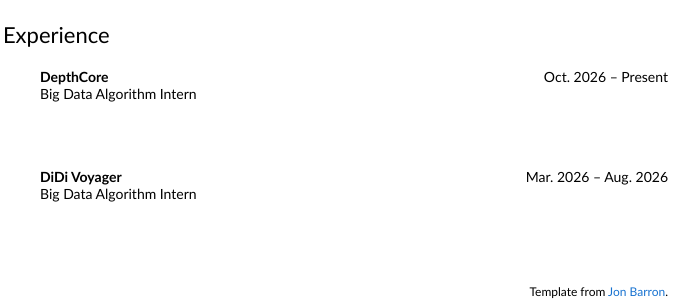
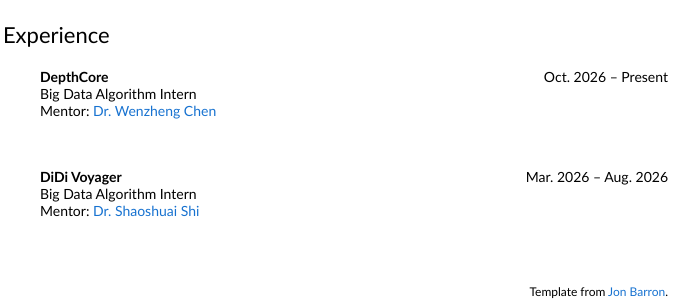
Before and after one commit to Silence-ai423/silence-ai423.github.io, a plain HTML site: page index.html in a window 1280 px wide. Shown: the part 1579-1885 px from the top of the page, 356-1055 px from the left. Drawn offline with Linux system fonts and the light colour scheme.

Commit message:
Add Dr. Wenzheng Chen and Dr. Shaoshuai Shi as internship mentors

```diff
--- a/index.html
+++ b/index.html
@@ -98,13 +98,15 @@ Mengke Zhang, <strong>Tianyi Yang</strong>, Xinzhuo Li, Anlong Ming<sup>†</sup
 <tr>
 <td class="org-logo-cell"><img class="org-logo" src="depthcore-logo.png" alt="DepthCore logo" width="76" height="76" loading="lazy"></td>
 <td class="entry-copy" style="padding:12px 16px;vertical-align:top"><strong><span data-en="DepthCore" data-zh="深度核芯">DepthCore</span></strong><br>
-<span data-en="Big Data Algorithm Intern" data-zh="大数据算法实习生">Big Data Algorithm Intern</span>
+<span data-en="Big Data Algorithm Intern" data-zh="大数据算法实习生">Big Data Algorithm Intern</span><br>
+<span data-en="Mentor: " data-zh="导师：">Mentor: </span><a href="https://wenzhengchen.github.io/" target="_blank" rel="noopener noreferrer">Dr. Wenzheng Chen</a>
 </td><td class="entry-date" style="padding:12px 16px;vertical-align:top;text-align:right;white-space:nowrap"><span data-en="Oct. 2026 – Present" data-zh="2026.10 – 至今">Oct. 2026 – Present</span></td>
 </tr>
 <tr>
 <td class="org-logo-cell"><img class="org-logo" src="didi-logo.svg" alt="DiDi Voyager logo" width="76" height="76" loading="lazy"></td>
 <td class="entry-copy" style="padding:12px 16px;vertical-align:top"><strong>DiDi Voyager</strong><br>
-<span data-en="Big Data Algorithm Intern" data-zh="大数据算法实习生">Big Data Algorithm Intern</span>
+<span data-en="Big Data Algorithm Intern" data-zh="大数据算法实习生">Big Data Algorithm Intern</span><br>
+<span data-en="Mentor: " data-zh="导师：">Mentor: </span><a href="https://scholar.google.com/citations?user=DC9wzBgAAAAJ&amp;hl=en" target="_blank" rel="noopener noreferrer">Dr. Shaoshuai Shi</a>
 </td><td class="entry-date" style="padding:12px 16px;vertical-align:top;text-align:right;white-space:nowrap"><span data-en="Mar. 2026 – Aug. 2026" data-zh="2026.03 – 2026.08">Mar. 2026 – Aug. 2026</span></td>
 </tr>
 </tbody></table>
```
